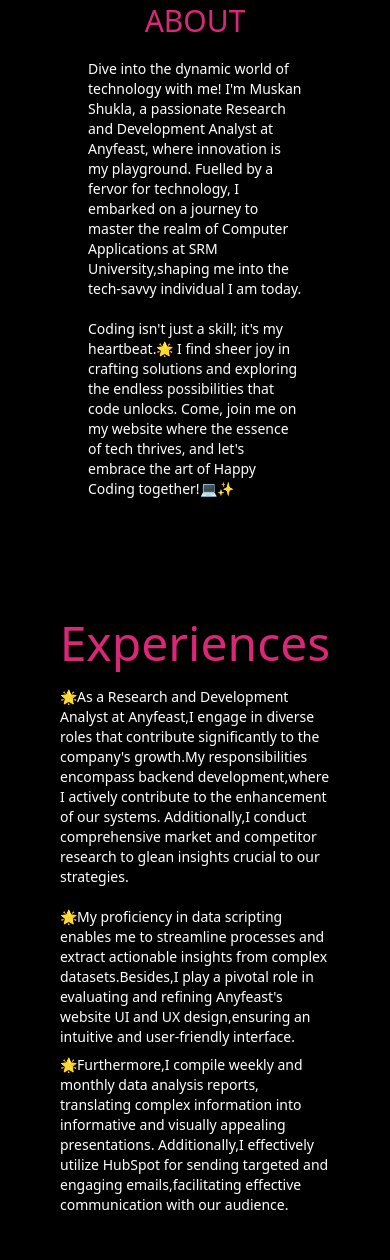
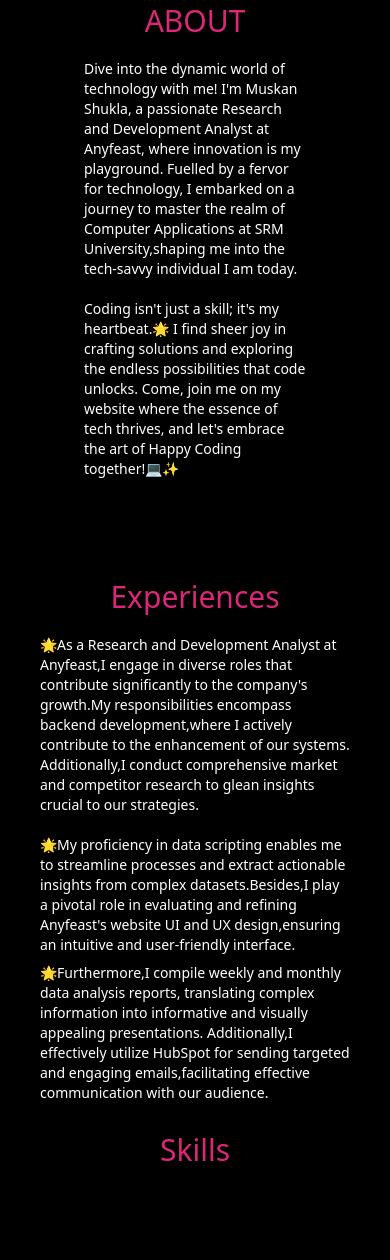
Before and after one commit to muskanshukla99/muskan.github.io, a plain HTML site: page index.html in a window 390 px wide. Shown: the part 300-1560 px from the top of the page. Drawn offline with nearby package versions, Linux system fonts and the light colour scheme.

Commit message:
Update index.html

```diff
--- a/index.html
+++ b/index.html
@@ -21,19 +21,19 @@
             <h2 class="px-5 sm:px-10 md:px-20">ABOUT</h2>
         </div>
         <div class=" text-white text-sm sm:text-lg md:text-xl">
-            <p class=" px-2 py-5 sm:px-10 sm:py-10 md:px-10 md:py-10">Dive into the dynamic world of technology with me!
+            <p class=" px-1 py-5 sm:px-10 sm:py-10 md:px-10 md:py-10">Dive into the dynamic world of technology with me!
                 I'm Muskan Shukla, a passionate Research and Development Analyst at Anyfeast, where innovation is my
                 playground. Fuelled by a fervor for technology, I embarked on a journey to master the realm of Computer
                 Applications at SRM University,shaping me into the tech-savvy individual I am today.</p>
-            <p class=" px-2 sm:px-10 md:px-10">Coding isn't just a skill; it's my heartbeat.🌟 I find sheer joy in
+            <p class=" px-1 sm:px-10 md:px-10">Coding isn't just a skill; it's my heartbeat.🌟 I find sheer joy in
                 crafting
                 solutions and exploring the
                 endless possibilities that code unlocks. Come, join me on my website where the essence of tech thrives,
                 and let's embrace the art of Happy Coding together!💻✨</p>
         </div>
     </div>
-    <div class="bg-black p-10">
-        <div class="flex justify-center text-pink-600 text-5xl">
+    <div class="bg-black p-5">
+        <div class="flex justify-center text-pink-600 text-3xl sm:text-5xl">
             <h2>Experiences</h2>
         </div>
         <div class="text-sm sm:text-lg md:text-xl text-white">
@@ -59,7 +59,7 @@
     <div class="bg-black">
         <div>
             <div
-                class=" flex justify-center px-20 py-5 sm:px-40 sm:py-10 text-2xl sm:text-3xl md:text-6xl animate-bounce text-pink-600">
+                class=" flex justify-center px-20 py-5 sm:px-40 sm:py-10 text-3xl sm:text-3xl md:text-6xl animate-bounce text-pink-600">
                 <h2>Skills</h2>
             </div>
         </div>
```
